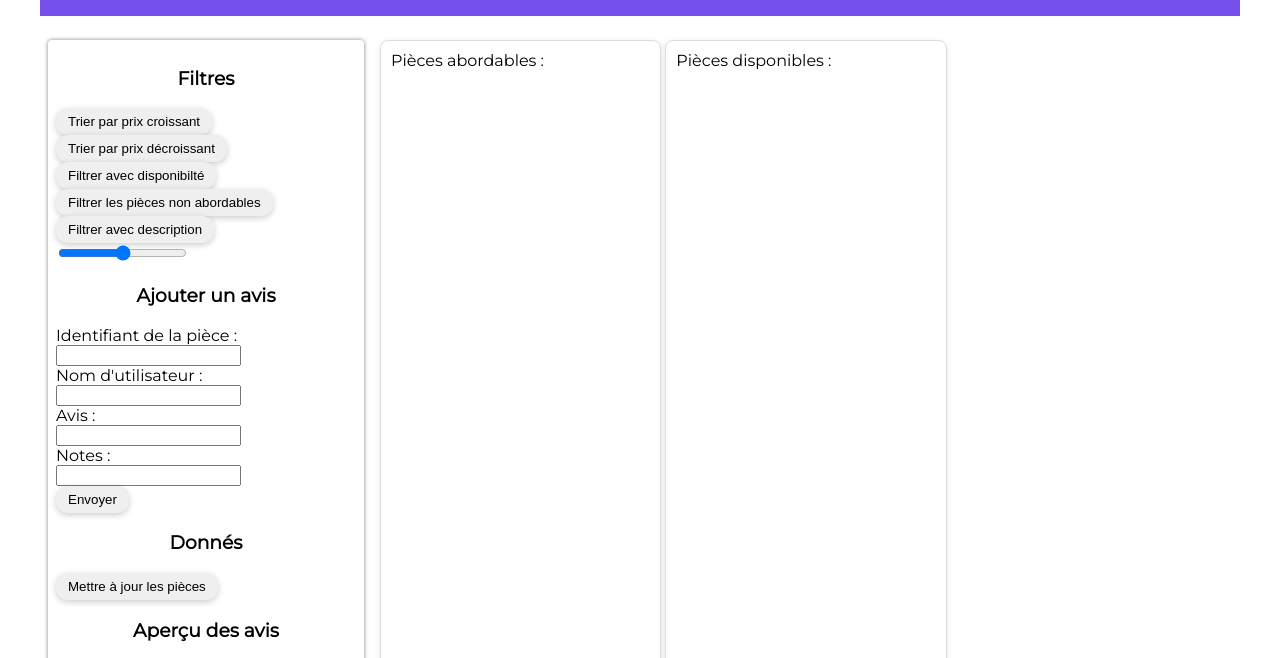
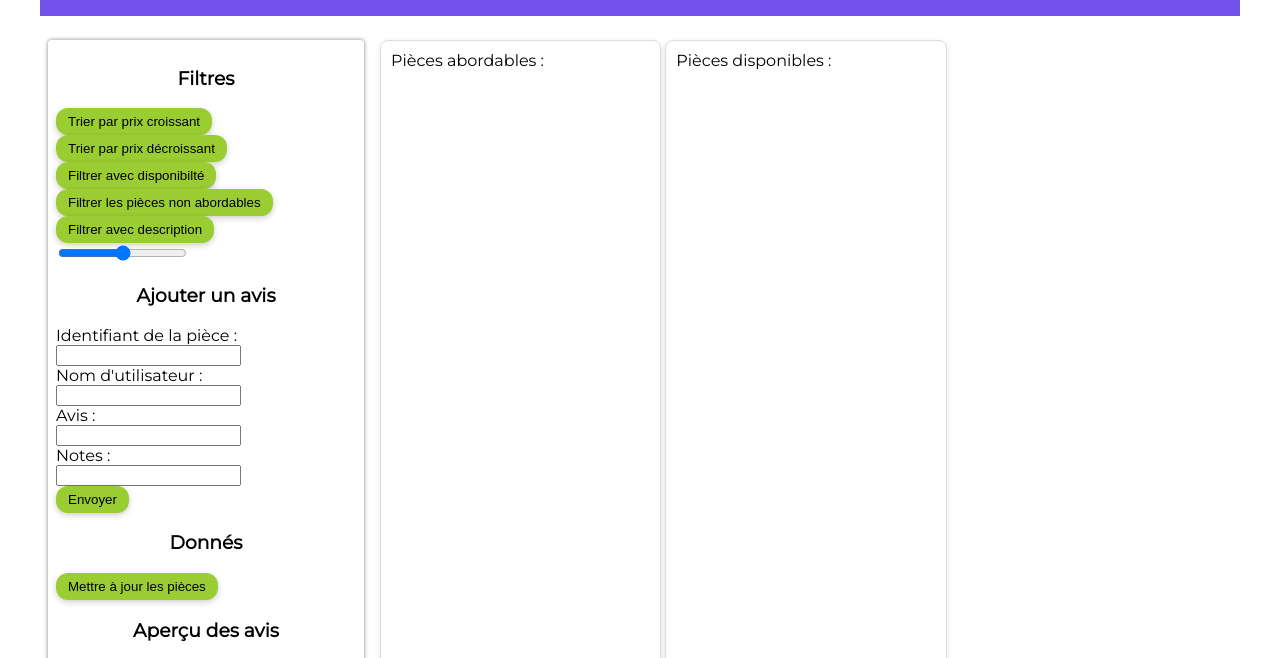
Before and after one commit to Narcissussing/les-bonnes-pieces, a website with bundled scripts: page index.html in a window 1280 px wide. Shown: the part 98-756 px from the top of the page. Built offline with nearby package versions, Linux system fonts and the light colour scheme; files whose address does not match are found by name.

Commit message:
Mise à jour du style des boutons de filtre

```diff
--- a/styles.css
+++ b/styles.css
@@ -83,6 +83,10 @@ button {
 	border: none;
 	box-shadow: 0 2px 6px rgba(0,0,0,0.2);
 }
+.filtres button{
+	background-color: yellowgreen;
+
+}
 
 button:hover {
 	transform: translateY(-2px) scale(1.03);
```
